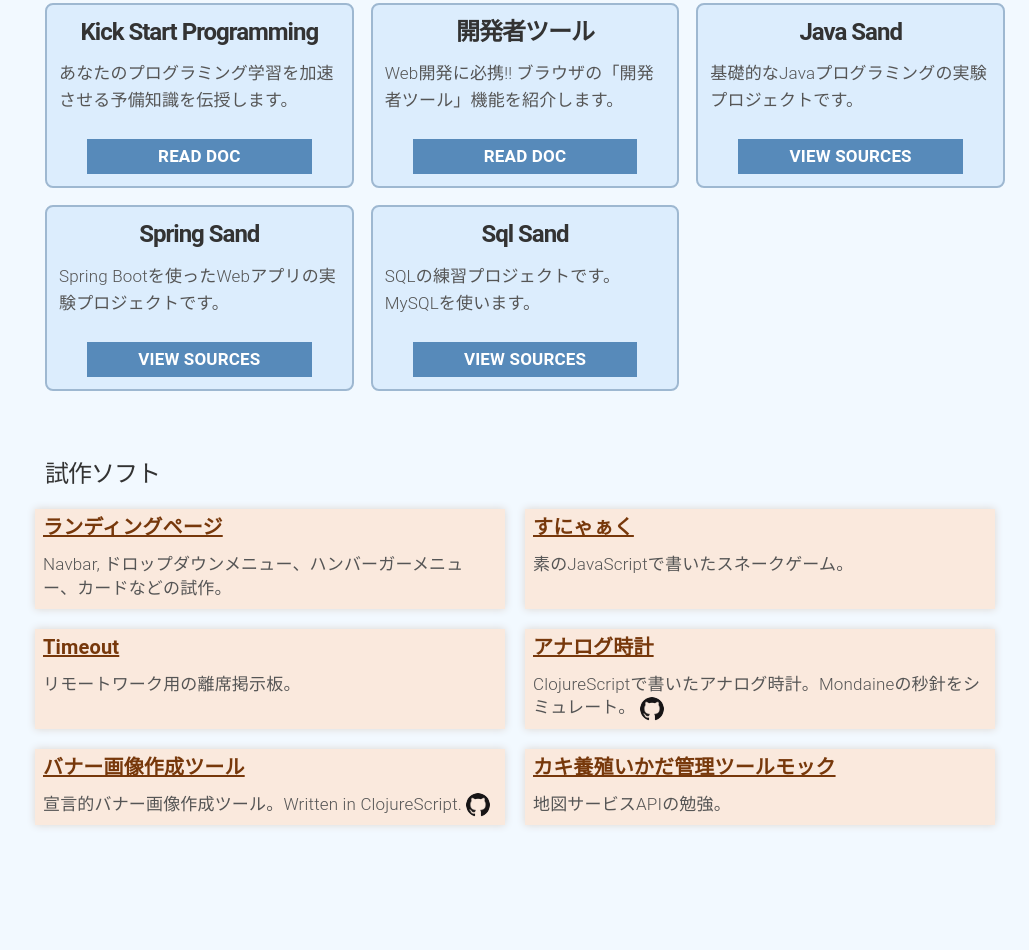
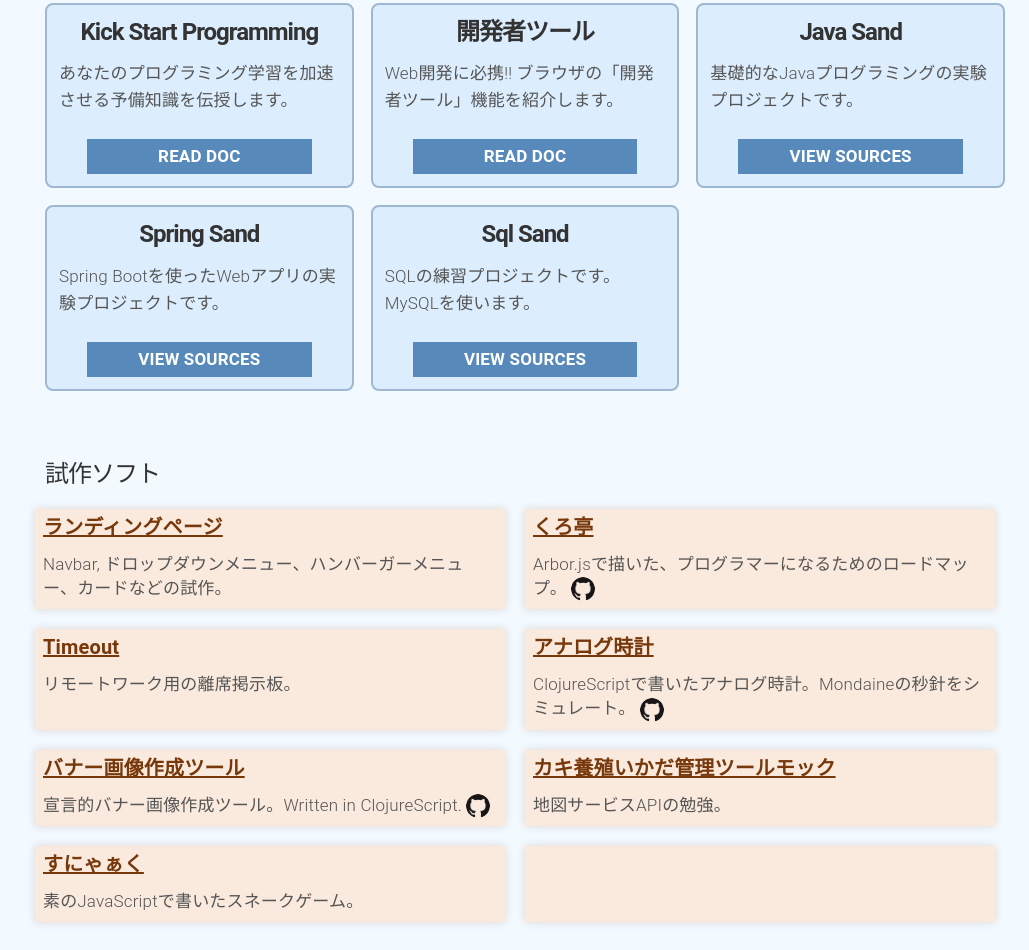
Before and after one commit to gpsoft/gpsoft.github.io, a plain HTML site: page index.html in a window 1280 px wide. Shown: the part 198-1148 px from the top of the page, without its empty margins (115-1144 px from the left). Before the commit the page ends 1051 px from the top, so only its background shows below. Drawn offline with Linux system fonts and the light colour scheme.

Commit message:
Add kurochin

```diff
--- a/index.html
+++ b/index.html
@@ -51,8 +51,13 @@
 						<p class="prg-card__desc">Navbar, ドロップダウンメニュー、ハンバーガーメニュー、カードなどの試作。</p>
 					</div>
 					<div class="column prg-card">
-						<a class="prg-card__link" href="snyake/">すにゃぁく</a>
-						<p class="prg-card__desc">素のJavaScriptで書いたスネークゲーム。</p>
+						<a class="prg-card__link" href="https://gpsoft.github.io/kurochin/">くろ亭</a>
+						<p class="prg-card__desc">Arbor.jsで描いた、プログラマーになるためのロードマップ。
+							<a href="https://github.com/gpsoft/kurochin">
+								<img class="prg-card__github" src="img/github.png"
+									srcset="img/github.png 1x, img/github@2x.png 2x">
+							</a>
+						</p>
 					</div>
 				</div>
 				<div class="row">
@@ -85,6 +90,14 @@
 						<p class="prg-card__desc">地図サービスAPIの勉強。</p>
 					</div>
 				</div>
+				<div class="row">
+					<div class="column prg-card">
+						<a class="prg-card__link" href="snyake/">すにゃぁく</a>
+						<p class="prg-card__desc">素のJavaScriptで書いたスネークゲーム。</p>
+					</div>
+					<div class="column prg-card">
+					</div>
+				</div>
 			</article>
 		</section>
 	</main>
```
